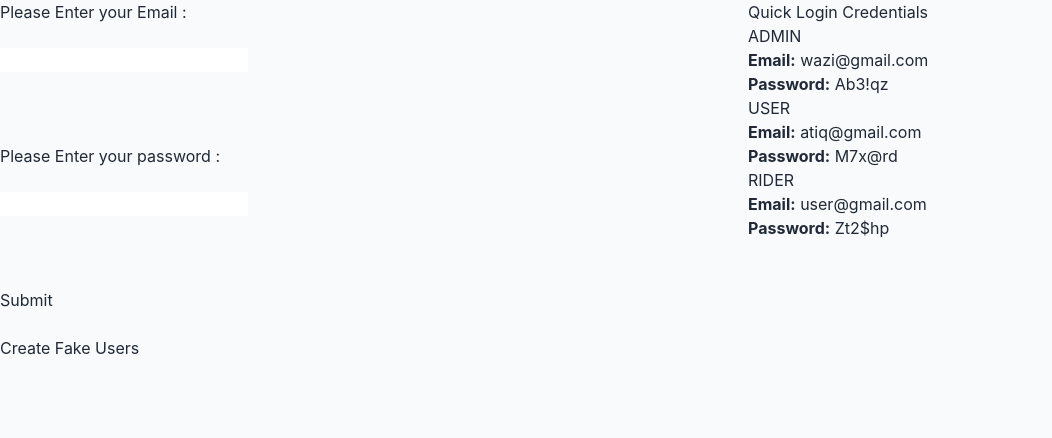
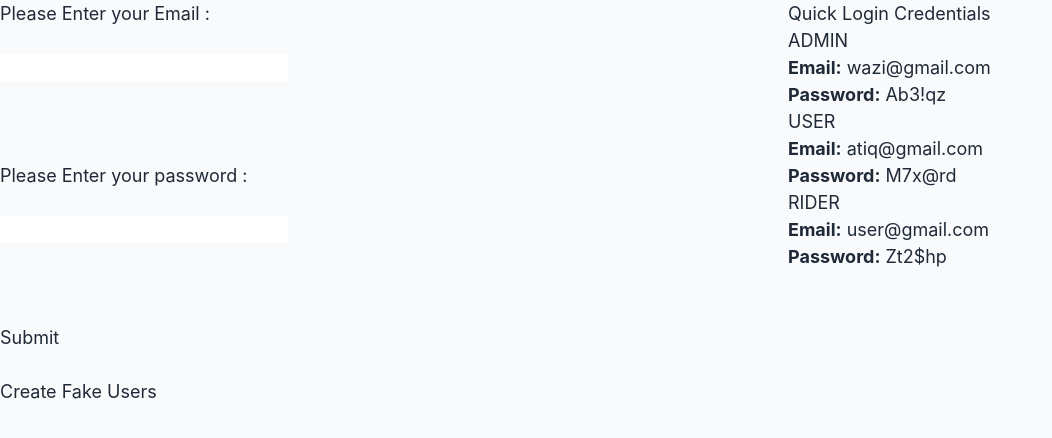
Before and after one commit to atiqbitstream/moveToYou-FEnd, an Angular app in the folder mooToYouFront/: page / in a window 1280 px wide. Shown: the top 438 px of the page, without its empty margins (0-1052 px from the left). Built offline with nearby package versions, Linux system fonts and the light colour scheme.

Commit message:
button component dynamic styling

```diff
--- /dev/null
+++ b/mooToYouFront/src/app/features/shared/ui/button/button.component.ts
@@ -0,0 +1,42 @@
+import { CommonModule } from "@angular/common";
+import { Component, Input } from "@angular/core";
+
+@Component({
+    selector:'app-button',
+    standalone:true,
+    template : `
+    <button [ngClass]="buttonClasses" class="px-4 py-2 rounded-md transition-all duration-300 hover:scale-105 focus:outline-none disabled:opacity-50"><ng-content></ng-content></button>
+
+
+    `,
+    imports:[CommonModule]
+})
+
+export class ButtonComponent
+{
+    @Input() variant : 'primary' | 'secondary' | 'outline' = 'primary';
+    @Input() size: 'sm' | 'md' | 'lg' = 'md';
+
+    get buttonClasses()
+    {
+        const baseClasses = 'font-medium';
+
+        const variantClasses= {
+            'primary' : 'bg-primary text-white hover:bg-primary-dark',
+            'secondary' : 'bg-secondary text-white hover:bg-secondary-dark',
+            'outline' : 'border border-primary text-primary hover:bg-primary'
+        };
+
+        const sizeClasses = {
+            'sm' : 'text-sm py-1 px-2',
+            'md' : 'text-base py-2 px-4',
+            'lg' : 'text-lg py-3 px-6'
+        }
+
+        return [
+            baseClasses,
+            variantClasses[this.variant],
+            sizeClasses[this.size]
+        ].join(' ');
+    }
+}
--- a/mooToYouFront/src/styles.css
+++ b/mooToYouFront/src/styles.css
@@ -13,3 +13,20 @@
     @apply text-gray-800 bg-gray-50;
     font-family: 'Inter', sans-serif;
   }
+
+  /* Typography Responsive Scale */
+html {
+    font-size: 16px;
+  }
+
+  @screen sm {
+    html {
+      font-size: 17px;
+    }
+  }
+
+  @screen md {
+    html {
+      font-size: 18px;
+    }
+  }
```
